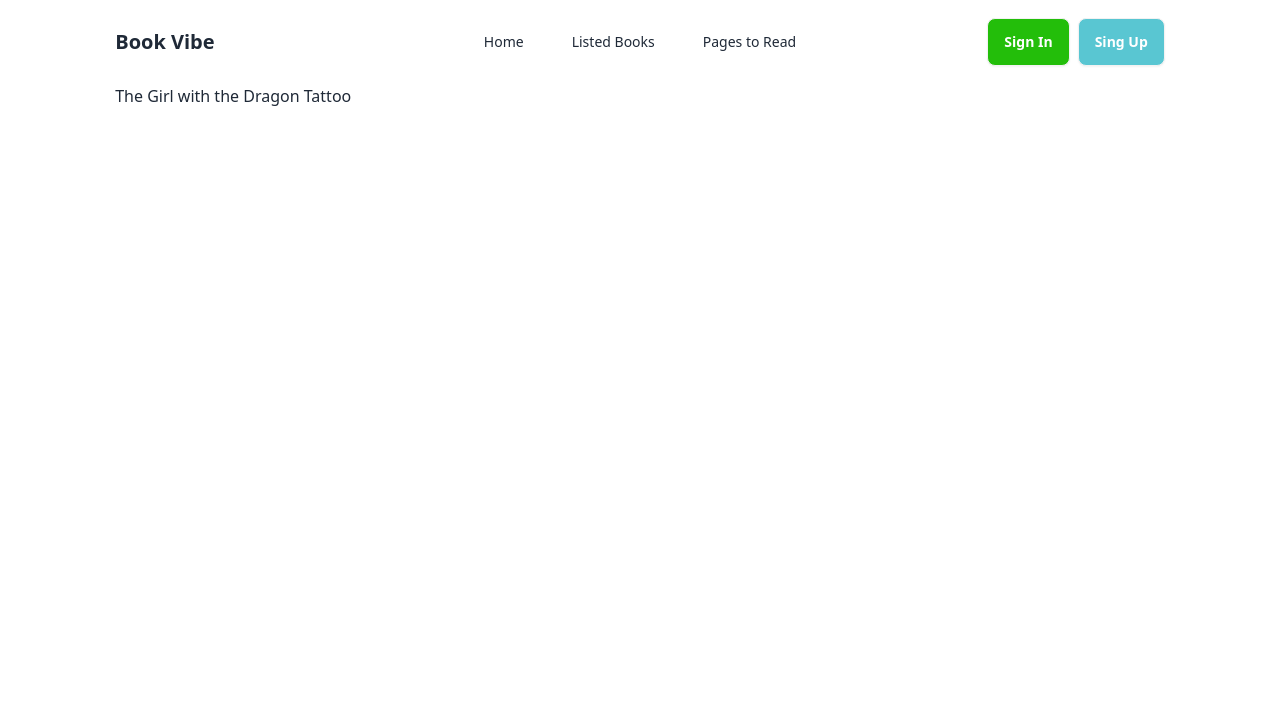
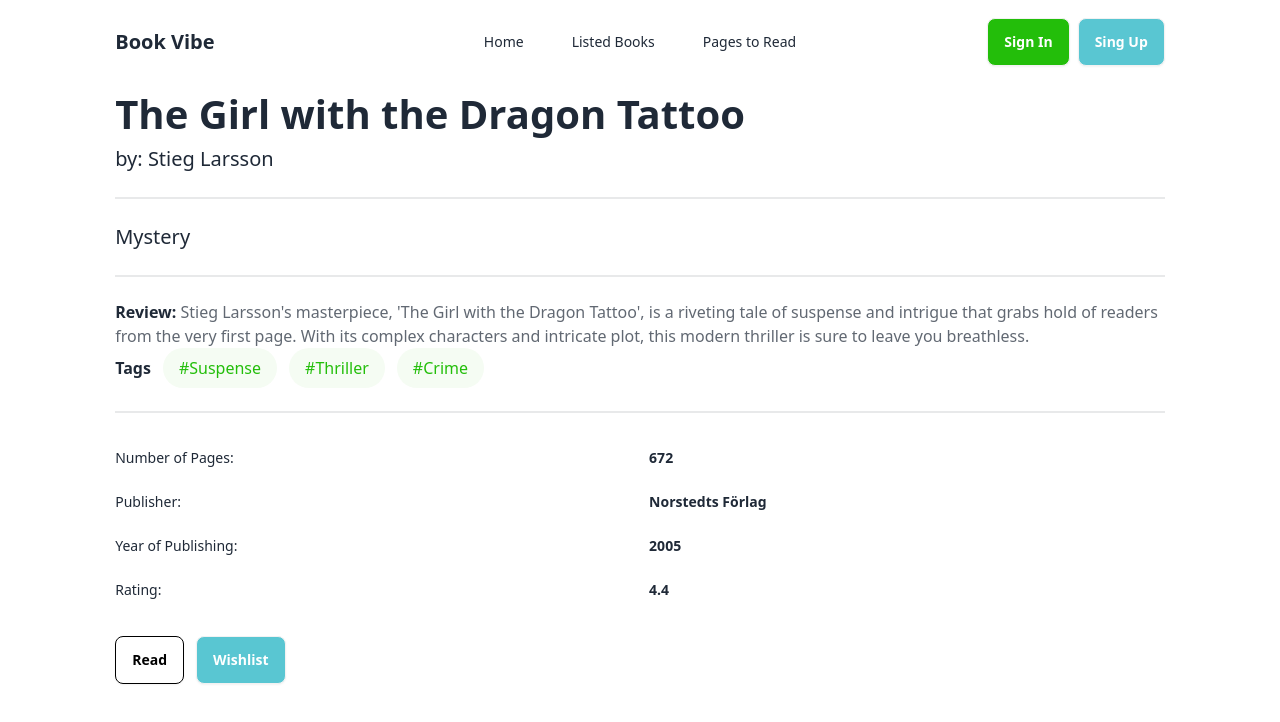
Before and after one commit to NoorTushar/book-verse, a React (Vite) app: page /book/1 in a window 1280 px wide. Shown: the top 722 px of the page. Built offline with nearby package versions, Linux system fonts and the light colour scheme.

Commit message:
single page right side complete

```diff
--- a/src/Pages/SingleBookPage.jsx
+++ b/src/Pages/SingleBookPage.jsx
@@ -1,5 +1,6 @@
 import React, { useEffect, useState } from "react";
 import { useLoaderData, useParams } from "react-router-dom";
+import Tags from "../components/Tags";
 
 const SingleBookPage = () => {
    const { id } = useParams();
@@ -23,7 +24,62 @@
    } = singleBook;
    return (
       <div>
-         <h3>{name}</h3>
+         <h1 className="text-[40px] font-bold ">{name}</h1>
+         <p className="text-[20px] font-medium">by: {author}</p>
+
+         <div className="divider"></div>
+         <p className="text-[20px] font-medium">{category}</p>
+         <div className="divider"></div>
+
+         <p className="">
+            <span className="font-bold">Review: </span>{" "}
+            <span className="opacity-70">{review}</span>
+         </p>
+
+         <div className="flex items-center gap-3">
+            <p className="font-bold">Tags </p>
+            <div className="flex gap-3 flex-wrap">
+               {tags.map((tag) => (
+                  <div className="bg-[#F5FCF3] text-our-primary text-base font-medium py-2 px-4 rounded-full">
+                     <p>#{tag}</p>
+                  </div>
+               ))}
+            </div>
+         </div>
+         <div className="divider"></div>
+
+         <div className="overflow-x-auto">
+            <table className="table table-pin-rows table-pin-cols ">
+               <tbody className="*:border-none *:outline-none ">
+                  <tr className="*:pl-0">
+                     <td>Number of Pages:</td>
+                     <td className="font-bold">{totalPages}</td>
+                  </tr>
+                  <tr className="*:pl-0">
+                     <td>Publisher:</td>
+                     <td className="font-bold">{publisher}</td>
+                  </tr>
+                  <tr className="*:pl-0">
+                     <td>Year of Publishing:</td>
+                     <td className="font-bold">{yearOfPublishing}</td>
+                  </tr>
+                  <tr className="*:pl-0">
+                     <td>Rating:</td>
+                     <td className="font-bold">{rating}</td>
+                  </tr>
+               </tbody>
+            </table>
+         </div>
+
+         {/* buttons */}
+         <div className="flex items-center gap-3 mt-6">
+            <button className="btn bg-transparent text-black border-black">
+               Read
+            </button>
+            <button className="btn bg-our-cyan text-white hover:bg-cyan-600">
+               Wishlist
+            </button>
+         </div>
       </div>
    );
 };
```
